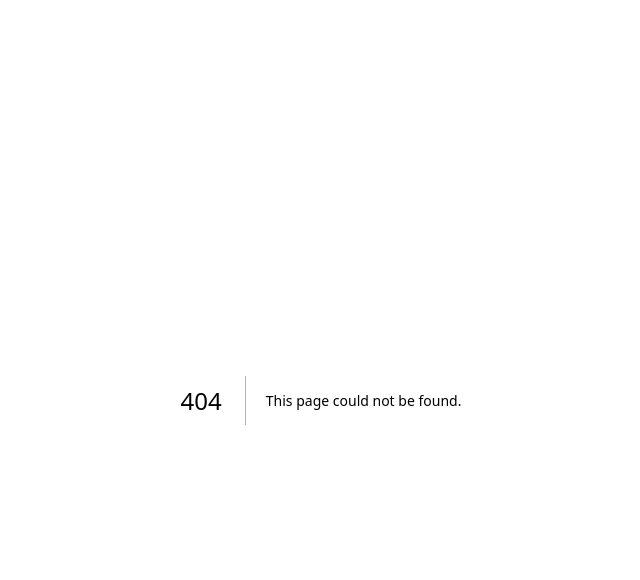
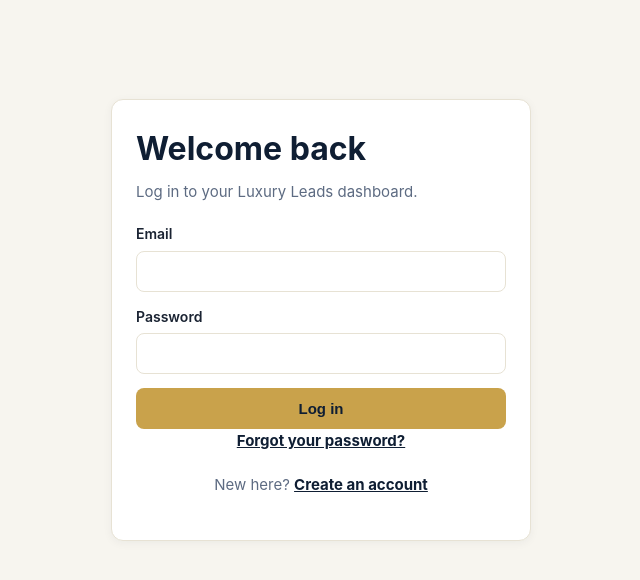
Before and after one commit to luxuryleads/luxury-leads, a Next.js app: page /login in a window 1280 px wide. Before the commit this address had no page. Shown: the top 580 px of the page, without its empty margins (319-959 px from the left). Built offline with nearby package versions, Linux system fonts and the light colour scheme.

Commit message:
Add admin partner tools, password change, and forgot-password flow

```diff
--- /dev/null
+++ b/src/app/login/page.tsx
@@ -0,0 +1,65 @@
+'use client';
+
+import { useState } from 'react';
+import { useRouter } from 'next/navigation';
+import Link from 'next/link';
+
+export default function LoginPage() {
+  const router = useRouter();
+  const [email, setEmail] = useState('');
+  const [password, setPassword] = useState('');
+  const [error, setError] = useState('');
+  const [busy, setBusy] = useState(false);
+
+  async function submit(e: React.FormEvent) {
+    e.preventDefault();
+    setError('');
+    setBusy(true);
+    try {
+      const res = await fetch('/api/auth/login', {
+        method: 'POST',
+        headers: { 'Content-Type': 'application/json' },
+        body: JSON.stringify({ email, password }),
+      });
+      const data = await res.json();
+      if (!res.ok) throw new Error(data.error || 'Login failed.');
+      router.push('/dashboard');
+      router.refresh();
+    } catch (err) {
+      setError(err instanceof Error ? err.message : 'Login failed.');
+    } finally {
+      setBusy(false);
+    }
+  }
+
+  return (
+    <div className="auth-wrap">
+      <div className="card auth-card">
+        <h1>Welcome back</h1>
+        <p>Log in to your Luxury Leads dashboard.</p>
+        {error && <div className="error">{error}</div>}
+        <form onSubmit={submit}>
+          <div className="field">
+            <label className="field-label" htmlFor="email">Email</label>
+            <input id="email" className="input" type="email" required value={email}
+              onChange={(e) => setEmail(e.target.value)} autoComplete="email" />
+          </div>
+          <div className="field">
+            <label className="field-label" htmlFor="password">Password</label>
+            <input id="password" className="input" type="password" required value={password}
+              onChange={(e) => setPassword(e.target.value)} autoComplete="current-password" />
+          </div>
+          <button className="btn btn-primary" style={{ width: '100%' }} disabled={busy}>
+            {busy ? 'Logging in…' : 'Log in'}
+          </button>
+        </form>
+        <p className="auth-switch">
+          <Link href="/forgot-password">Forgot your password?</Link>
+        </p>
+        <p className="auth-switch">
+          New here? <Link href="/signup">Create an account</Link>
+        </p>
+      </div>
+    </div>
+  );
+}
```
